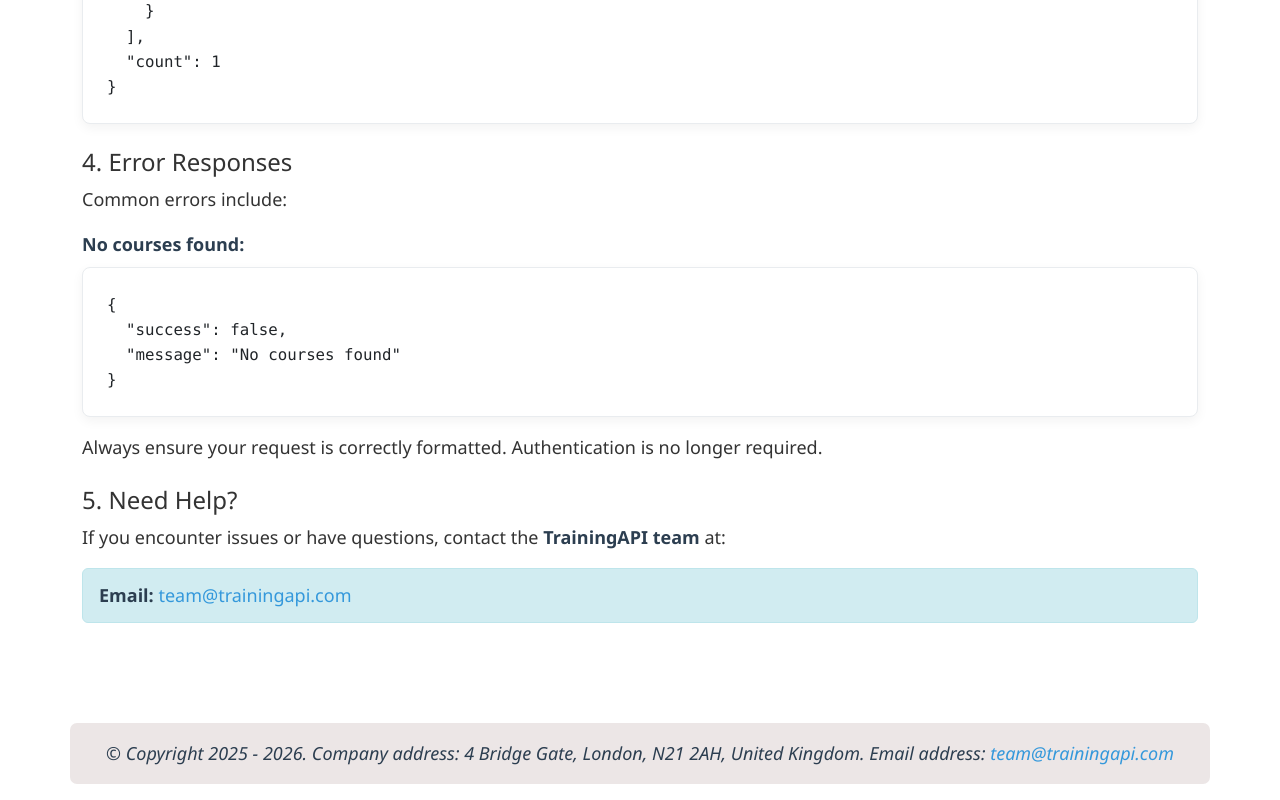
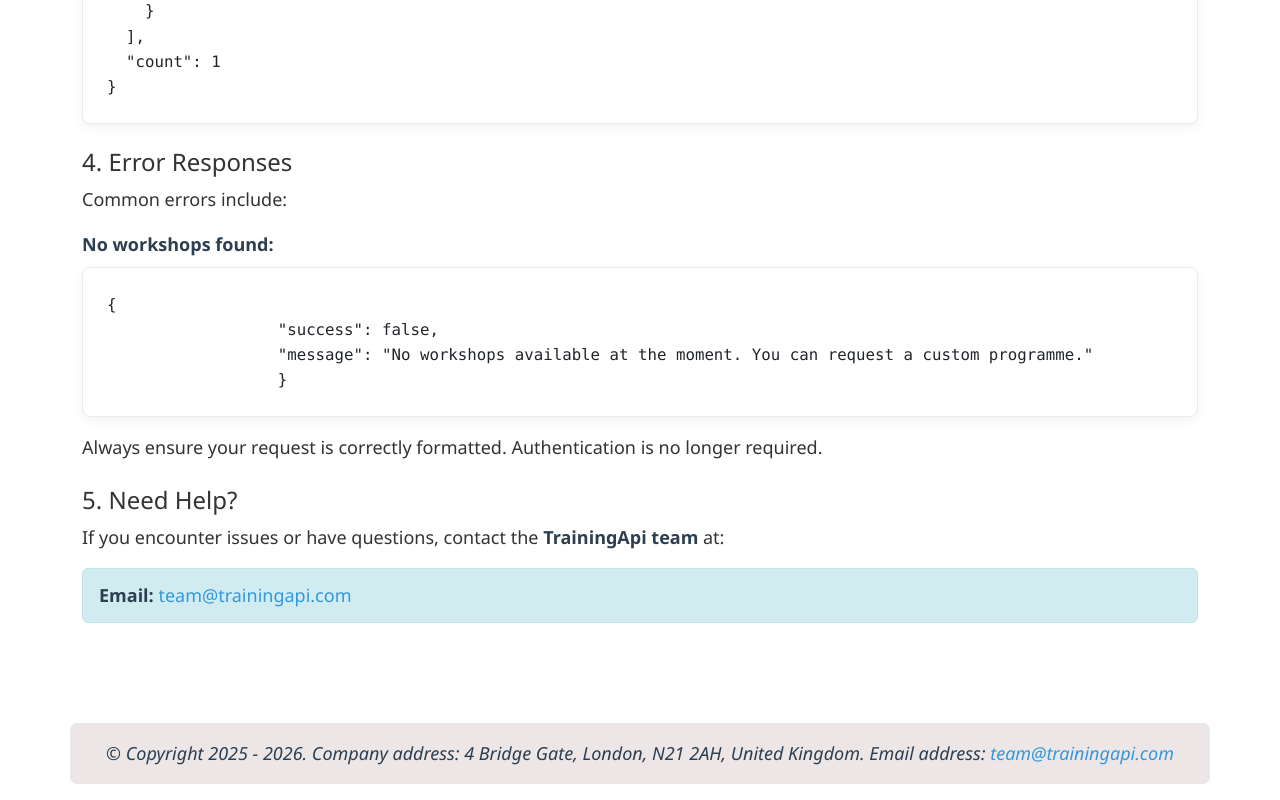
Before and after one commit to Alec-Hajinoff/TrainingAPI, a React (Create React App) app in the folder React/: page /DeveloperDashboard in a window 1280 px wide. Shown: the part 1865-2665 px from the top of the page. Built offline with nearby package versions, Linux system fonts and the light colour scheme.

Commit message:
22/3/26, 11:37

```diff
--- a/React/src/DeveloperDashboard.js
+++ b/React/src/DeveloperDashboard.js
@@ -126,15 +126,15 @@ function DeveloperDashboard() {
             <p>Common errors include:</p>
 
             <p className="mb-2">
-              <strong>No courses found:</strong>
+              <strong>No workshops found:</strong>
             </p>
             <div className="card mb-3">
               <div className="card-body">
                 <pre className="mb-0">
                   <code>{`{
-  "success": false,
-  "message": "No courses found"
-}`}</code>
+                  "success": false,
+                  "message": "No workshops available at the moment. You can request a custom programme."
+                  }`}</code>
                 </pre>
               </div>
             </div>
@@ -150,7 +150,7 @@ function DeveloperDashboard() {
 
             <p>
               If you encounter issues or have questions, contact the{" "}
-              <strong>TrainingAPI team</strong> at:
+              <strong>TrainingApi team</strong> at:
             </p>
             <div className="alert alert-info">
               <strong>Email:</strong>{" "}
```
